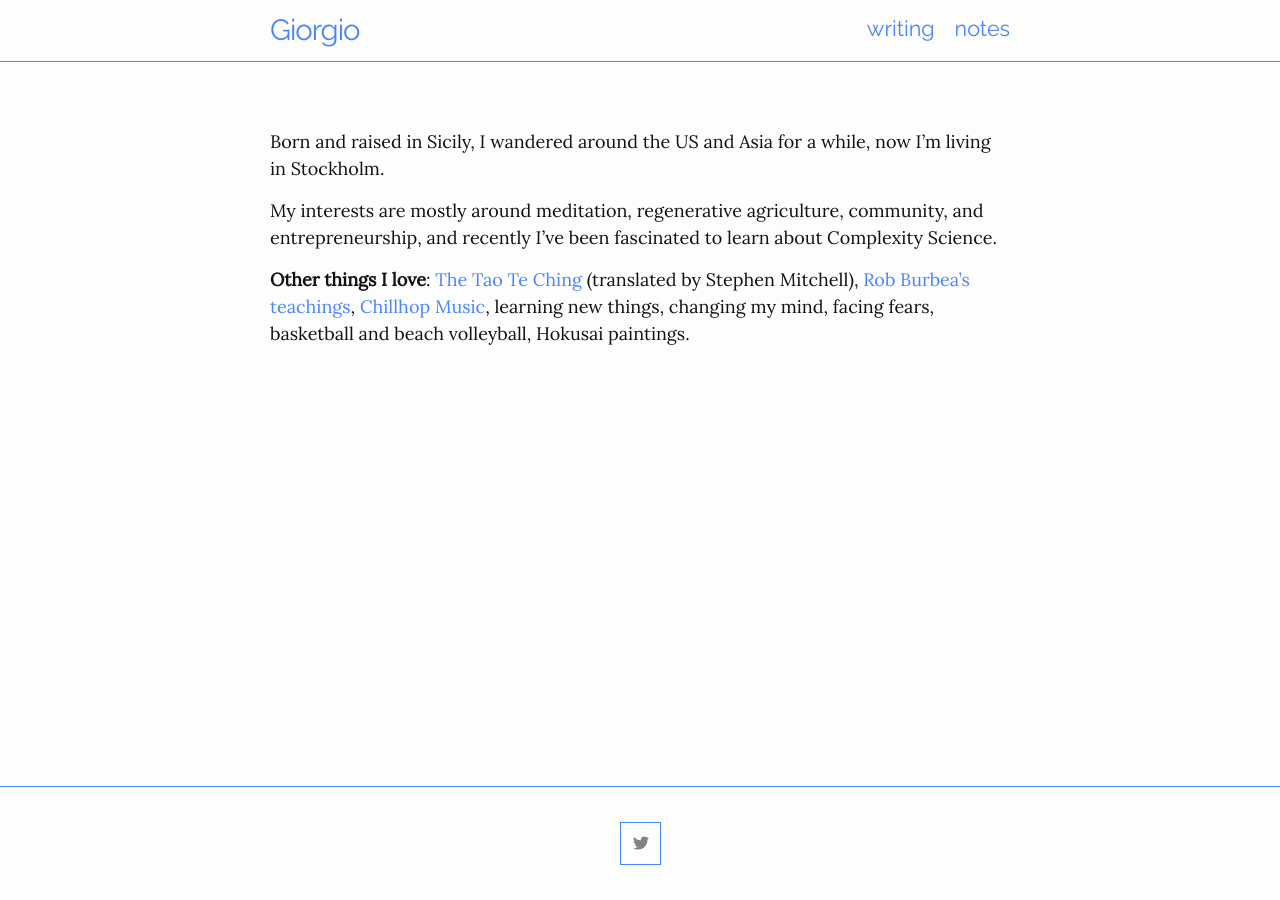
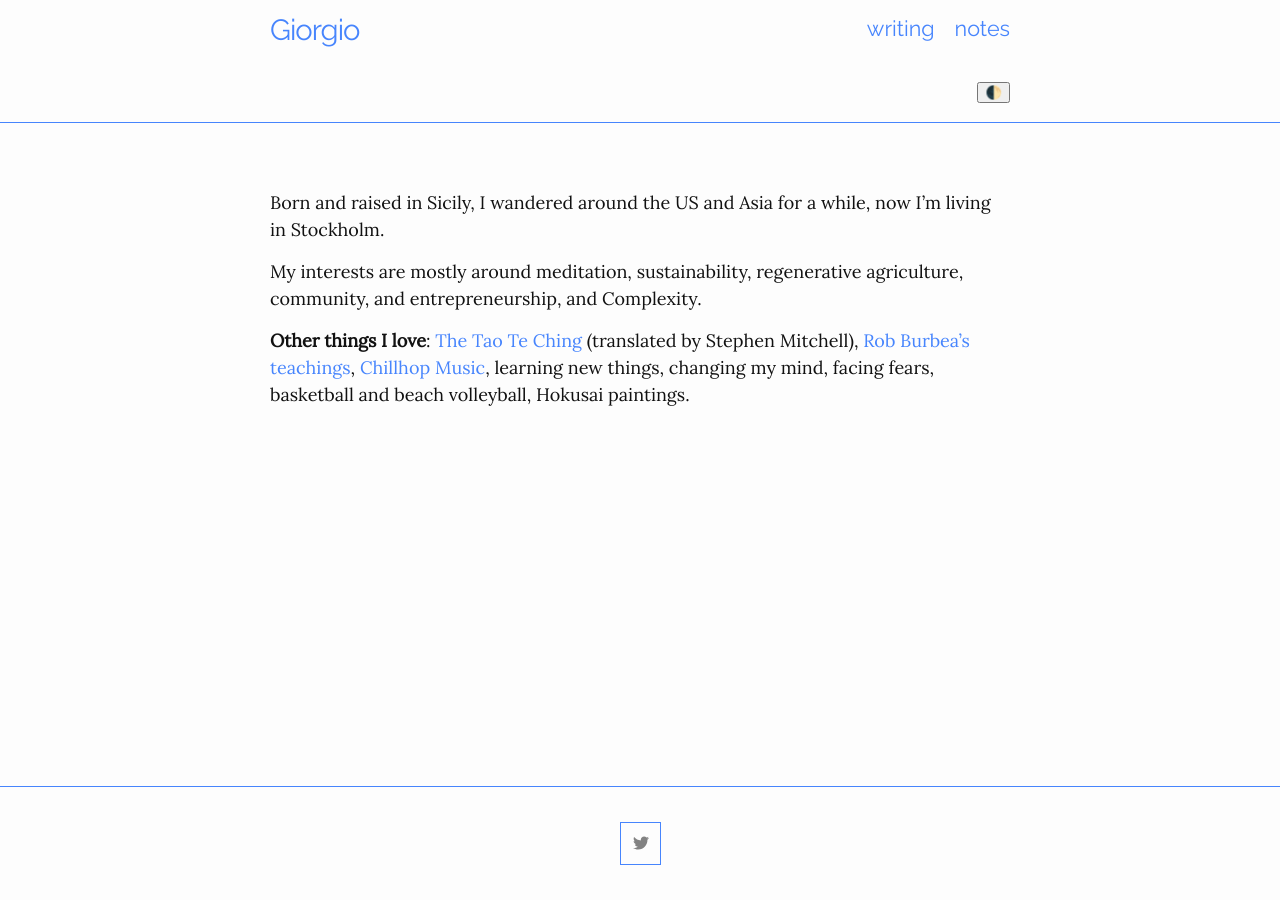
Before and after one commit to giorgiop94/giorgio-blog, a Jekyll site: the page built from index.md, in a window 1280 px wide. Built offline with Jekyll 4.4.1, drawn with Linux system fonts in a browser that asks for light colours.

Commit message:
small text changes plus adding toggle button for dark theme?

```diff
--- a/404.html
+++ b/404.html
@@ -19,5 +19,5 @@ layout: default
 <div class="container">
   <h1>404</h1>
 
-  <p><strong>whoops... no page here :(</strong></p>
+  <p><strong>whoops... it looks like this link doesn't exist. hope you find your way back to what you were looking for :(</strong></p>
 </div>
--- a/_includes/header.html
+++ b/_includes/header.html
@@ -20,6 +20,7 @@
             <a class="page-link" href="{{ item.url | relative_url }}">{{ item.title | escape }}</a>
           {%- endfor -%}
         </div>
+        <button id="theme-toggle" title="Toggle dark/light theme">🌓</button>
       </nav>
   </div>
 </header>
--- a/_layouts/default.html
+++ b/_layouts/default.html
@@ -19,7 +19,7 @@
     </main>
 
     {%- include footer.html -%}
-
+<script src="/theme-toggle.js"></script>
   </body>
 
 </html>
--- a/_sass/minima/custom-styles.scss
+++ b/_sass/minima/custom-styles.scss
@@ -1,2 +1,13 @@
 // Placeholder to allow defining custom styles that override everything else.
 // (Use `_sass/minima/custom-variables.scss` to override variable defaults)
+
+/* Dark theme styles */
+body.dark-theme {
+  background-color: black;
+  color: white;
+}
+
+/* Other elements you wish to style for the dark theme */
+.dark-theme a, .dark-theme p, .dark-theme li {
+  /* Your dark theme styles for links, paragraphs, list items, etc. */
+}
--- a/_sass/minima/skins/giorgio.scss
+++ b/_sass/minima/skins/giorgio.scss
@@ -31,6 +31,15 @@ $table-header-bg-color: lighten($brand-color, 43%) !default;
 $table-header-border:   lighten($brand-color, 37%) !default;
 $table-border-color:    $border-color-01 !default;
 
+theme-toggle {
+  position: fixed;
+  top: 1em; /* Adjust as needed */
+  right: 1em; /* Adjust as needed */
+  background: none;
+  border: none;
+  cursor: pointer;
+  font-size: 1.5em; /* Adjust as needed */
+}
 
 // Syntax highlighting styles should be adjusted appropriately for every "skin"
 // ----------------------------------------------------------------------------
--- a/index.md
+++ b/index.md
@@ -6,7 +6,6 @@ title: Home
 Born and raised in Sicily, I wandered around the US and Asia for a while, now I’m living in
 Stockholm.
 
-My interests are mostly around meditation, regenerative agriculture, community, and entrepreneurship, and
-recently I’ve been fascinated to learn about Complexity Science.
+My interests are mostly around meditation, sustainability, regenerative agriculture, community, and entrepreneurship, and Complexity.
 
 **Other things I love**: [The Tao Te Ching](https://www.amazon.com/Tao-Te-Ching-Lao-Tzu/dp/0711236496) (translated by Stephen Mitchell), [Rob Burbea's teachings](https://notes.giorgiop.com/rob-burbea), [Chillhop Music](https://www.youtube.com/watch?v=5yx6BWlEVcY), learning new things, changing my mind, facing fears, basketball and beach volleyball, Hokusai paintings.
--- /dev/null
+++ b/theme-toggle.js
@@ -0,0 +1,20 @@
+document.addEventListener('DOMContentLoaded', (event) => {
+  const themeToggle = document.getElementById('theme-toggle');
+  themeToggle.addEventListener('click', () => {
+    // Toggle the 'dark-theme' class on the body
+    document.body.classList.toggle('dark-theme');
+
+    // Save the user's preference to local storage
+    if (document.body.classList.contains('dark-theme')) {
+      localStorage.setItem('theme', 'dark');
+    } else {
+      localStorage.setItem('theme', 'light');
+    }
+  });
+
+  // Check for saved user preference, if any, on page load
+  const savedTheme = localStorage.getItem('theme');
+  if (savedTheme === 'dark') {
+    document.body.classList.add('dark-theme');
+  }
+});
```
